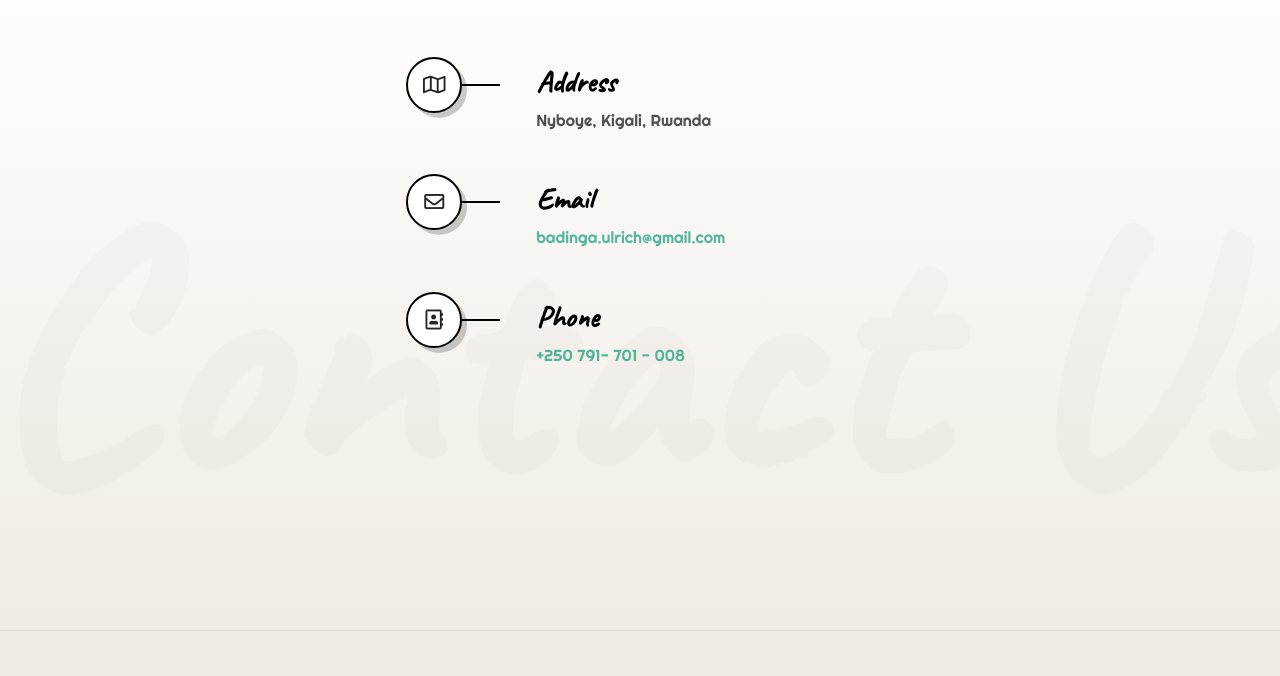
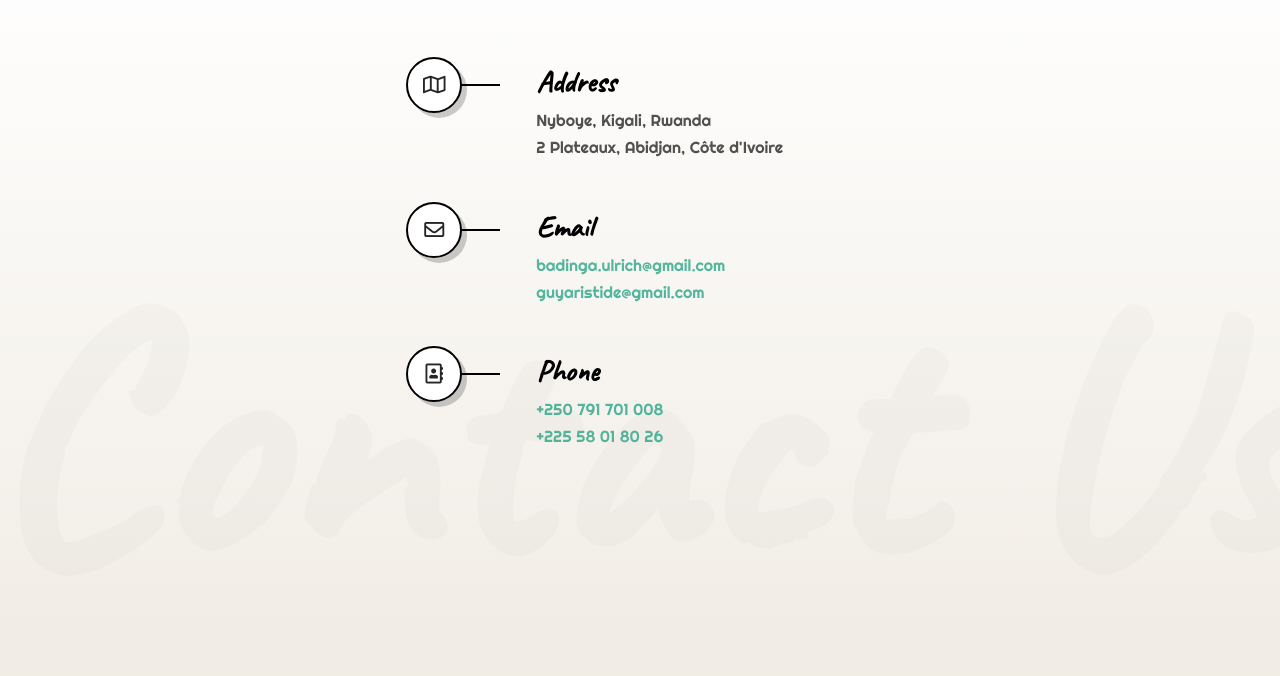
Before and after one commit to keri-flow/keri-flow.github.io, a plain HTML site: page index.html in a window 1280 px wide. Shown: the part 2793-3469 px from the top of the page. Drawn offline with Linux system fonts and the light colour scheme; a web font is replaced by a local one.

Commit message:
aristide info

```diff
--- a/index.html
+++ b/index.html
@@ -609,7 +609,8 @@
                       <span> Address </span>
                     </div>
                     <div class="lui-text">
-                      <span> Nyboye, Kigali, Rwanda </span>
+                      <span> Nyboye, Kigali, Rwanda </span><br/>
+                      <span> 2 Plateaux, Abidjan, Côte d'Ivoire</span><br/>
                     </div>
                   </div>
                   <div class="numbers-item scrolla-element-anim-1 scroll-animate" data-animate="active">
@@ -621,6 +622,7 @@
                     </div>
                     <div class="lui-text">
                       <a href="mailto:badinga.ulrich@gmail.com?subject=About%20Keri%20Flow"> badinga.ulrich@gmail.com </a>
+                      <a href="mailto:badinga.ulrich@gmail.com?subject=About%20Keri%20Flow"> guyaristide@gmail.com </a>
                     </div>
                   </div>
                   <div class="numbers-item scrolla-element-anim-1 scroll-animate" data-animate="active">
@@ -631,7 +633,8 @@
                       <span> Phone </span>
                     </div>
                     <div class="lui-text">
-                      <a href="tel:+250791701008">+250 791- 701 - 008 </a>
+                      <a href="tel:+250791701008">+250 791 701 008</a><br/>
+                      <a href="tel:+22558018026">+225 58 01 80 26</a><br/>
                     </div>
                   </div>
                 </div>
```
